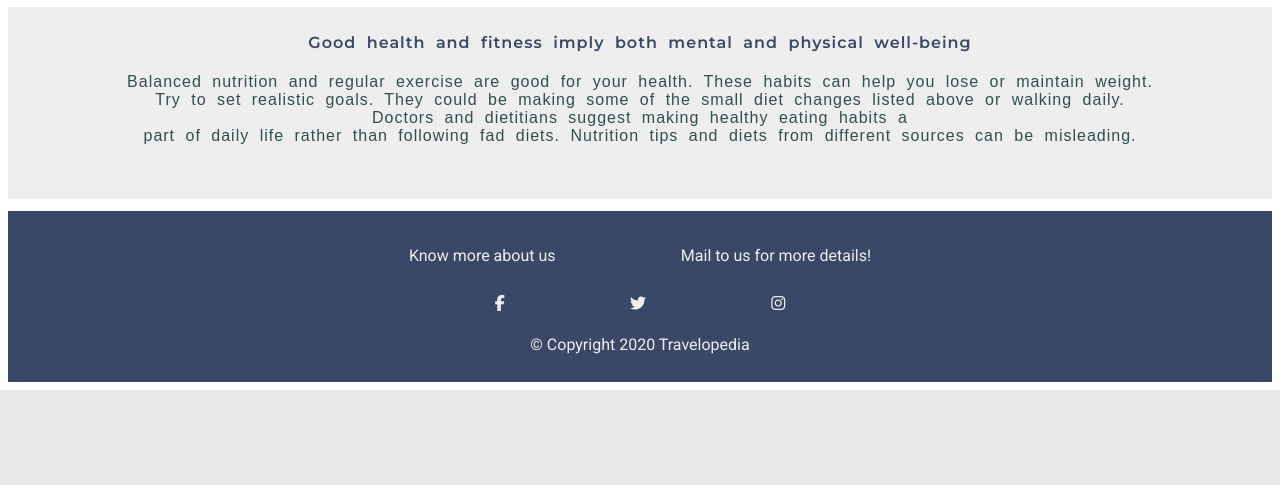
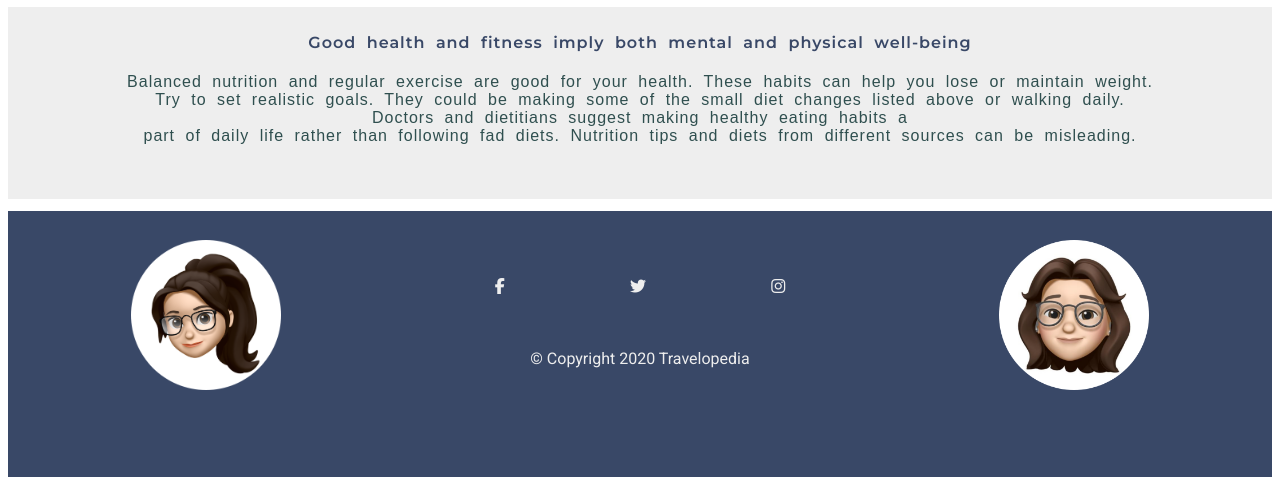
Before and after one commit to aisyahhamidi/Health-Fitness-Tracker, a PHP site: page /Health-Fitness-Tracker/homepage.html in a window 1280 px wide. Shown: the part 850-1335 px from the top of the page. Before the commit the page ends 1240 px from the top, so only its background shows below. Run offline with PHP 8.4, Linux system fonts and the light colour scheme; some libraries are stand-ins or nearby versions; some web fonts are replaced.

Commit message:
final commit

```diff
--- a/css/styles.css
+++ b/css/styles.css
@@ -177,6 +177,7 @@ input[type=button]:hover,input[type=submit]:hover,input[type=reset]:hover{
   background-color:#394867;
   color: #eeeeee;
   padding: 1%;
+  height: 30vh;
 }
 
 .footer-container a{
@@ -184,5 +185,15 @@ input[type=button]:hover,input[type=submit]:hover,input[type=reset]:hover{
 }
 
 .footer-items{
-  padding:0.5% 1%;
+  padding:3% 1%;
 }
+
+.left{
+  width: 30%;
+  float: left;
+}
+
+.right{
+  width: 30%;
+  float: right;
+}
--- a/homepage.html
+++ b/homepage.html
@@ -60,10 +60,16 @@
     <a name='get-in-touch'></a>
     <div class="footer-container">
         <footer>
-            <ul class="footer-items">
-                <li><a href="https://www.instagram.com/beautifuldestinations/?hl=en" target="_blank">Know more about us</a></li>
-                <li><a href="mailto:xyz@travelopedia.com">Mail to us for more details!</a></li>
-            </ul>
+            <div>
+                <div class="left">
+                    <img src="images/aashka.png" alt="" style="height: 150px;">
+                </div>
+                <div class="right">
+                    <img src="images/madiha.png" alt="" style="height: 150px;">
+                </div>
+            </div>
+
+
             <ul class="footer-items">
                 <li><i class="social-icon fab fa-facebook-f"></i></li>
                 <li><i class="social-icon fab fa-twitter"></i></li>
--- a/personalinfo.php
+++ b/personalinfo.php
@@ -128,11 +128,11 @@ background-color: #00587a;
                         <input type="radio" id="male" name ="gen" >Male
                         <input type="radio" id="other" name ="gen">Other<br>
                         <label for="age">Age</label>
-                        <input type="number" id="age" name ="age" value="<?php if($row['age']==0){echo " ";}?>"><br>
+                        <input type="number" id="age" name ="age" value="<?php if($row['age']==0){echo " ";}else{echo $row['age'];}?>"><br>
                         <label for="weight">Weight (in kgs) </label>
-                        <input type="number" id="weight" name ="weight" value="<?php if($row['uweight']==0){echo " ";}?>"><br>
+                        <input type="number" id="weight" name ="weight" value="<?php if($row['uweight']==0){echo " ";}else{echo $row['uweight'];}?>"><br>
                         <label for="height">Height (in cm) </label>
-                        <input type="number" id="number" name ="number" value="<?php if($row['height']==0){echo " ";}?>"><br>
+                        <input type="number" id="number" name ="number" value="<?php if($row['height']==0){echo " ";}else{echo $row['height '];}?>"><br>
                     </div>
                 </div>
                     <input type="submit" name="update" id="update" value="Update information?" >
--- a/projectdb.php
+++ b/projectdb.php
@@ -24,7 +24,7 @@ echo "Connected Successfully <br/>";
 
 $sqlcreate = "CREATE TABLE IF NOT EXISTS User(
     username VARCHAR(20) PRIMARY KEY NOT NULL,
-    pswd VARCHAR(20) NOT NULL,
+    pswd VARCHAR(50) NOT NULL,
     first_name VARCHAR(30) NOT NULL,
     last_name VARCHAR(30) NOT NULL,
     email VARCHAR(70) NOT NULL UNIQUE,
```
Also changed, not shown: loginpage.php (+5 -8 lines), meals.php (+2 -6 lines), signup.php (+9 -0 lines), images/aashka.png (added), images/madiha.png (added).
